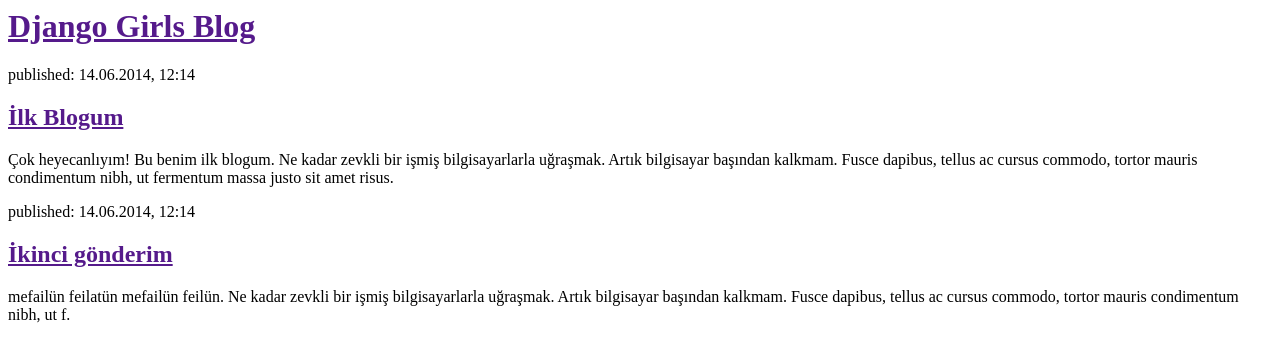
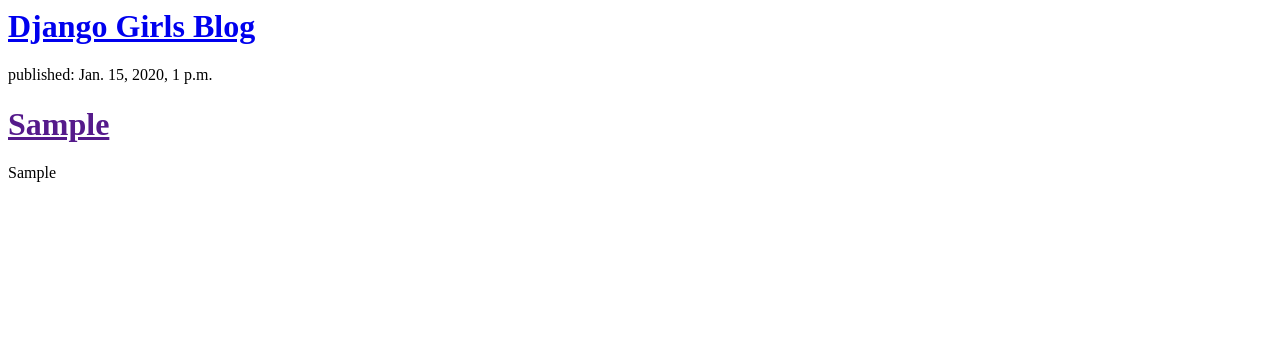
Before and after one commit to ruyacoskun/my-first-blog, a Django app: template blog/templates/blog/post_list.html in a window 1280 px wide. Shown: the top 362 px of the page. Run offline with Django 3.2, Linux system fonts and the light colour scheme; the template is opened without the code that fills it: values that come from a table or form of the project are taken from there, others are empty; tables that the repository leaves empty hold one stand-in row (values such as "Sample post").

Commit message:
Veritabanındaki postları görebilmek için şablonları değiştirdim.

```diff
--- a/blog/templates/blog/post_list.html
+++ b/blog/templates/blog/post_list.html
@@ -3,20 +3,16 @@
         <title>Django Girls blog</title>
     </head>
     <body>
-        <div>
-            <h1><a href="">Django Girls Blog</a></h1>
-        </div>
+      <div>
+    <h1><a href="/">Django Girls Blog</a></h1>
+</div>
 
-        <div>
-            <p>published: 14.06.2014, 12:14</p>
-            <h2><a href="">İlk Blogum</a></h2>
-            <p>Çok heyecanlıyım! Bu benim ilk blogum. Ne kadar zevkli bir işmiş bilgisayarlarla uğraşmak. Artık bilgisayar başından kalkmam. Fusce dapibus, tellus ac cursus commodo, tortor mauris condimentum nibh, ut fermentum massa justo sit amet risus.</p>
-        </div>
-
-        <div>
-            <p>published: 14.06.2014, 12:14</p>
-            <h2><a href="">İkinci gönderim</a></h2>
-            <p>mefailün feilatün mefailün feilün. Ne kadar zevkli bir işmiş bilgisayarlarla uğraşmak. Artık bilgisayar başından kalkmam. Fusce dapibus, tellus ac cursus commodo, tortor mauris condimentum nibh, ut f.</p>
-        </div>
+{% for post in posts %}
+    <div>
+        <p>published: {{ post.yayinlanma_tarihi }}</p>
+        <h1><a href="">{{post.baslik}}</a></h1>
+        <p>{{post.yazi|linebreaks}}</p>
+    </div>
+{% endfor %}
     </body>
 </html>
```
Also changed, not shown: blog/views.py (+4 -3 lines).
